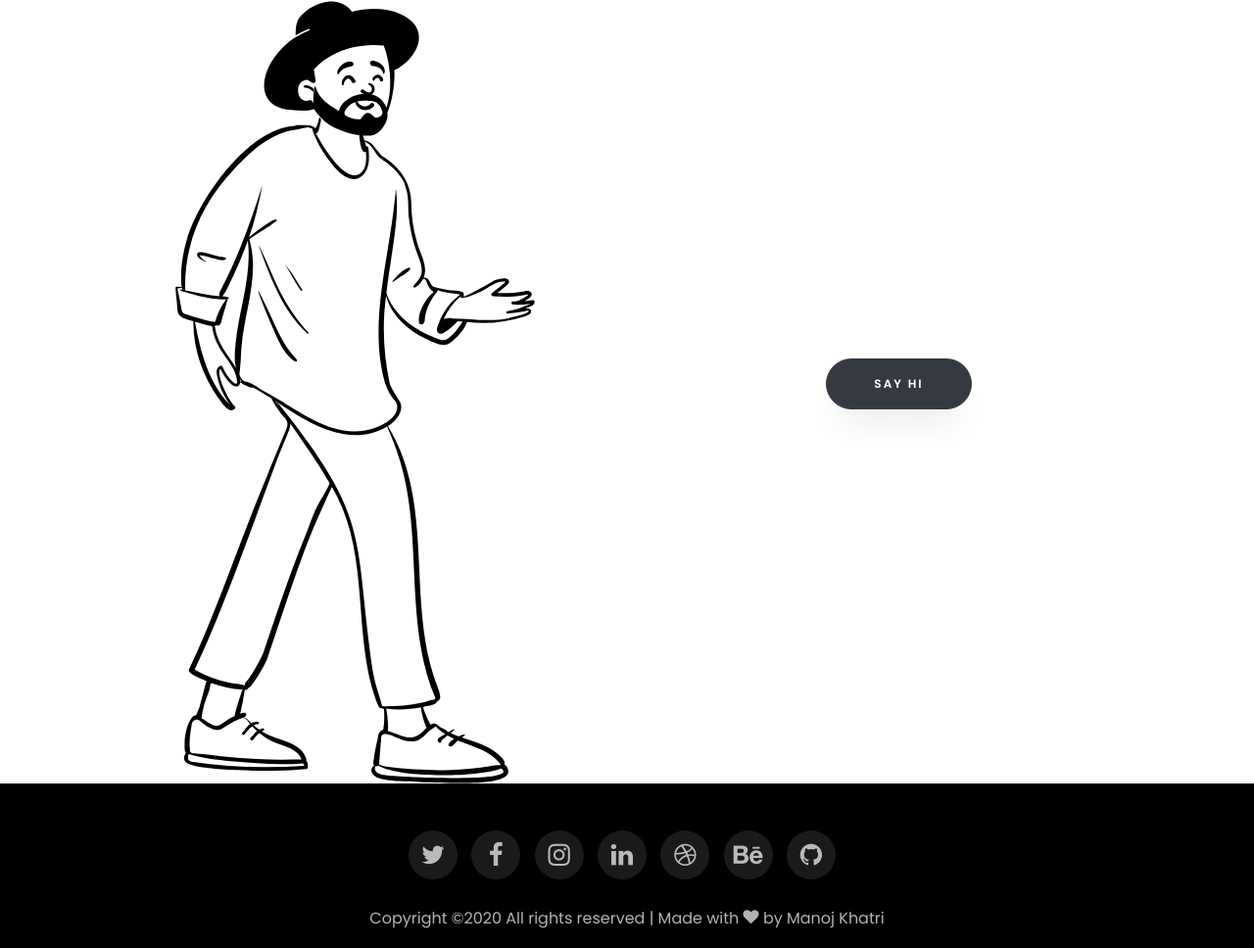
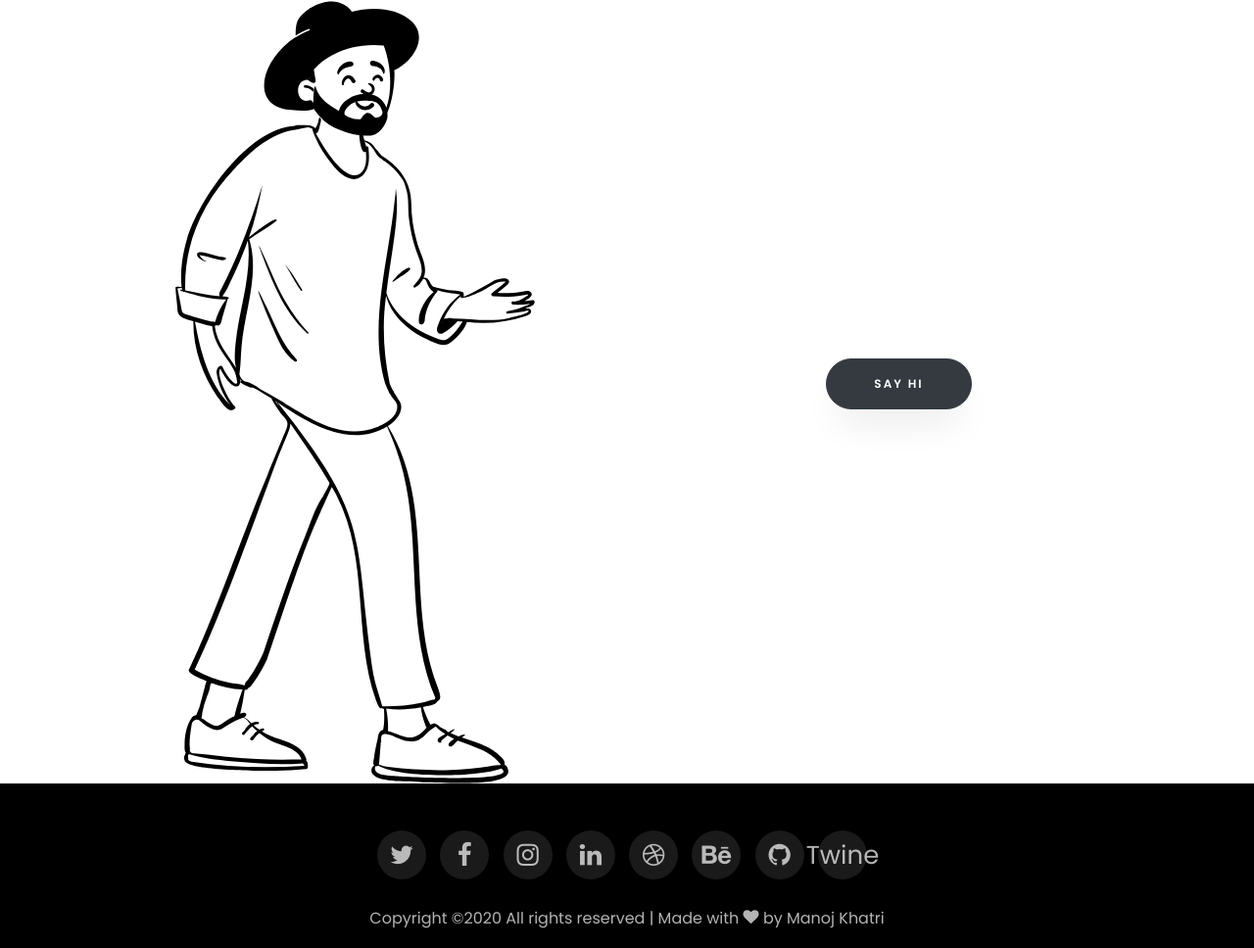
Before and after one commit to khatrimanoj/manojcode.github.io, a website: page index.html in a window 1280 px wide. Shown: the part 5120-6088 px from the top of the page at 98% size. Drawn offline with Linux system fonts and the light colour scheme; a script that the page names is missing; files whose address does not match are found by name.

Commit message:
my changes

```diff
--- a/index.html
+++ b/index.html
@@ -576,6 +576,7 @@
                 <li class="ftco-animate"><a href="https://dribbble.com/manoj1991"><span class="icon-dribbble"></span></a></li>
                 <li class="ftco-animate"><a href="https://www.behance.net/manojkhatri91"><span class="icon-behance"></span></a></li>
                 <li class="ftco-animate"><a href="https://github.com/khatrimanoj"><span class="icon-github"></span></a></li>
+				<li class="ftco-animate"><a href="https://www.twine.fm/manojkhatri"><span>Twine</span></a></li>
             </ul>
             <p>
   				Copyright &copy;<script>document.write(new Date().getFullYear());</script> All rights reserved | Made with <i class="icon-heart color-danger" aria-hidden="true"></i> by <a href="#" target="_blank">Manoj Khatri</a>
```
